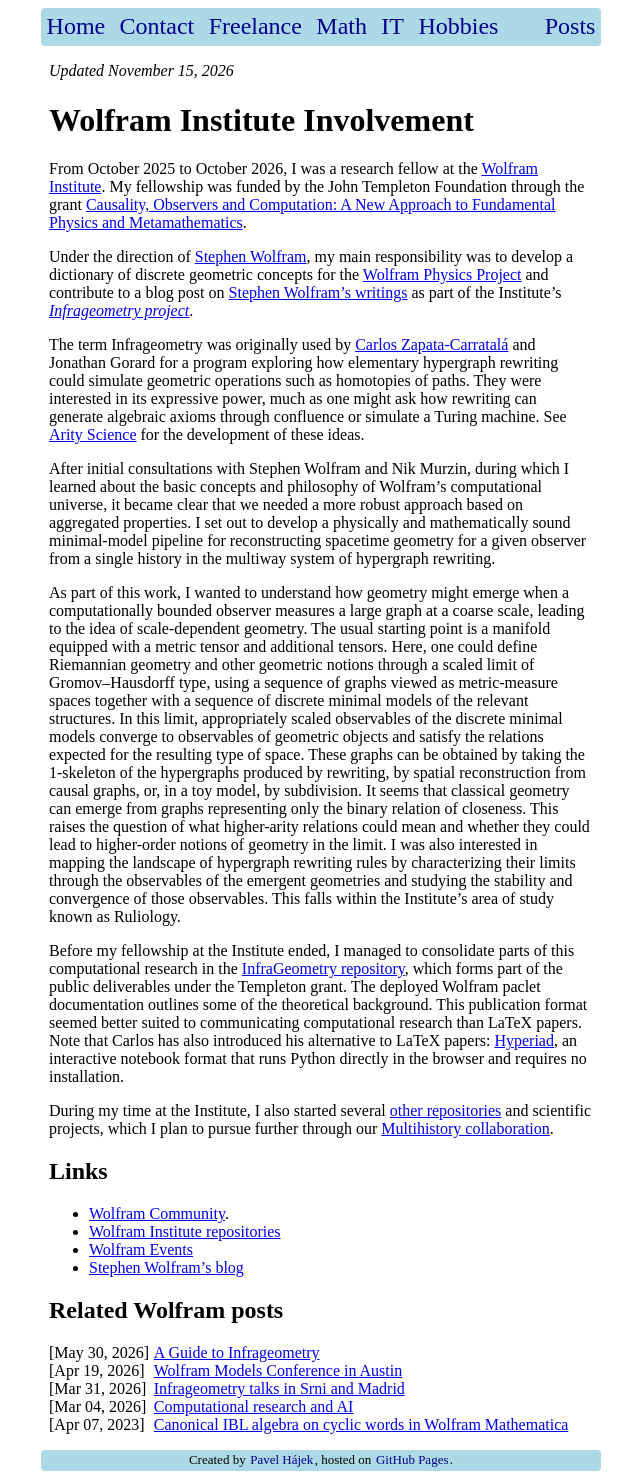
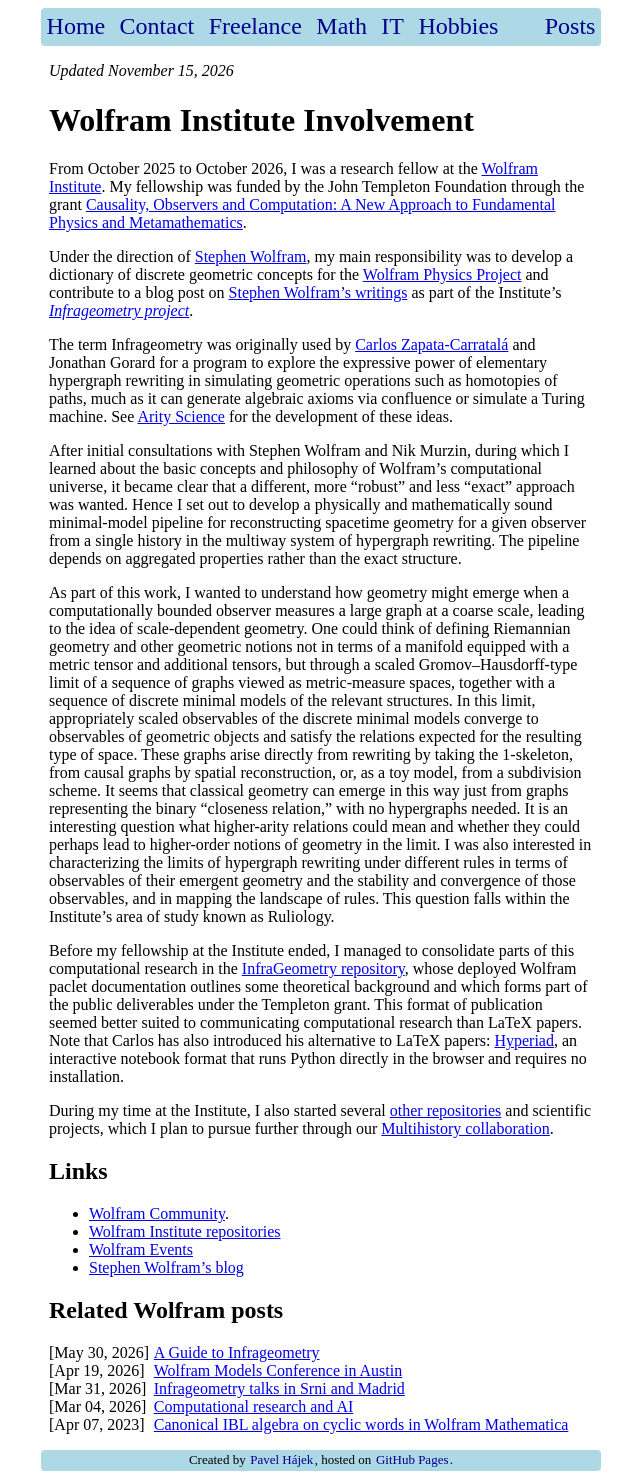
Before and after one commit to p135246/p135246.github.io, a Jekyll site: the page built from Math/_posts/2026-11-15-wolfram-involvement.md, in a window 1280 px wide. Shown: the whole page, without its empty margins (319-959 px from the left). Built offline with Jekyll 4.4.1, drawn with Linux system fonts in a browser that asks for light colours.

Commit message:
Restore author wording in Wolfram Institute post

```diff
--- a/Math/_posts/2026-11-15-wolfram-involvement.md
+++ b/Math/_posts/2026-11-15-wolfram-involvement.md
@@ -12,19 +12,19 @@ My fellowship was funded by the John Templeton Foundation through the grant [Cau
 
 Under the direction of [Stephen Wolfram](https://www.stephenwolfram.com/), my main responsibility was to develop a dictionary of discrete geometric concepts for the [Wolfram Physics Project](https://www.wolframphysics.org/) and contribute to a blog post on [Stephen Wolfram's writings][WolframBlog] as part of the Institute's [*Infrageometry project*](https://wolframinstitute.org/research).
 
-The term Infrageometry was originally used by [Carlos Zapata-Carratalá](https://zapatacarratala.me/) and Jonathan Gorard for a program exploring how elementary hypergraph rewriting could simulate geometric operations such as homotopies of paths. They were interested in its expressive power, much as one might ask how rewriting can generate algebraic axioms through confluence or simulate a Turing machine. See [Arity Science](https://arity.science/findings/infrageometry/) for the development of these ideas.
+The term Infrageometry was originally used by [Carlos Zapata-Carratalá](https://zapatacarratala.me/) and Jonathan Gorard for a program to explore the expressive power of elementary hypergraph rewriting in simulating geometric operations such as homotopies of paths, much as it can generate algebraic axioms via confluence or simulate a Turing machine. See [Arity Science](https://arity.science/findings/infrageometry/) for the development of these ideas.
 
-After initial consultations with Stephen Wolfram and Nik Murzin, during which I learned about the basic concepts and philosophy of Wolfram's computational universe, it became clear that we needed a more robust approach based on aggregated properties. I set out to develop a physically and mathematically sound minimal-model pipeline for reconstructing spacetime geometry for a given observer from a single history in the multiway system of hypergraph rewriting.
+After initial consultations with Stephen Wolfram and Nik Murzin, during which I learned about the basic concepts and philosophy of Wolfram's computational universe, it became clear that a different, more "robust" and less "exact" approach was wanted. Hence I set out to develop a physically and mathematically sound minimal-model pipeline for reconstructing spacetime geometry for a given observer from a single history in the multiway system of hypergraph rewriting. The pipeline depends on aggregated properties rather than the exact structure.
 
 As part of this work, I wanted to understand how geometry might emerge when a computationally bounded observer measures a large graph at a coarse scale, leading to the idea of scale-dependent geometry.
-The usual starting point is a manifold equipped with a metric tensor and additional tensors. Here, one could define Riemannian geometry and other geometric notions through a scaled limit of Gromov–Hausdorff type, using a sequence of graphs viewed as metric-measure spaces together with a sequence of discrete minimal models of the relevant structures.
+One could think of defining Riemannian geometry and other geometric notions not in terms of a manifold equipped with a metric tensor and additional tensors, but through a scaled Gromov–Hausdorff-type limit of a sequence of graphs viewed as metric-measure spaces, together with a sequence of discrete minimal models of the relevant structures.
 In this limit, appropriately scaled observables of the discrete minimal models converge to observables of geometric objects and satisfy the relations expected for the resulting type of space.
-These graphs can be obtained by taking the 1-skeleton of the hypergraphs produced by rewriting, by spatial reconstruction from causal graphs, or, in a toy model, by subdivision.
-It seems that classical geometry can emerge from graphs representing only the binary relation of closeness. This raises the question of what higher-arity relations could mean and whether they could lead to higher-order notions of geometry in the limit.
-I was also interested in mapping the landscape of hypergraph rewriting rules by characterizing their limits through the observables of the emergent geometries and studying the stability and convergence of those observables. This falls within the Institute's area of study known as Ruliology.
+These graphs arise directly from rewriting by taking the 1-skeleton, from causal graphs by spatial reconstruction, or, as a toy model, from a subdivision scheme.
+It seems that classical geometry can emerge in this way just from graphs representing the binary "closeness relation," with no hypergraphs needed. It is an interesting question what higher-arity relations could mean and whether they could perhaps lead to higher-order notions of geometry in the limit.
+I was also interested in characterizing the limits of hypergraph rewriting under different rules in terms of observables of their emergent geometry and the stability and convergence of those observables, and in mapping the landscape of rules. This question falls within the Institute's area of study known as Ruliology.
 
-Before my fellowship at the Institute ended, I managed to consolidate parts of this computational research in the [InfraGeometry repository](https://github.com/WolframInstitute/InfraGeometry), which forms part of the public deliverables under the Templeton grant. The deployed Wolfram paclet documentation outlines some of the theoretical background.
-This publication format seemed better suited to communicating computational research than LaTeX papers.
+Before my fellowship at the Institute ended, I managed to consolidate parts of this computational research in the [InfraGeometry repository](https://github.com/WolframInstitute/InfraGeometry), whose deployed Wolfram paclet documentation outlines some theoretical background and which forms part of the public deliverables under the Templeton grant.
+This format of publication seemed better suited to communicating computational research than LaTeX papers.
 Note that Carlos has also introduced his alternative to LaTeX papers: [Hyperiad](https://arity.science/hyperiad/notebook/), an interactive notebook format that runs Python directly in the browser and requires no installation.
 
 During my time at the Institute, I also started several [other repositories](https://github.com/WolframInstitute) and scientific projects, which I plan to pursue further through our [Multihistory collaboration](https://multihistory.org/).
```
